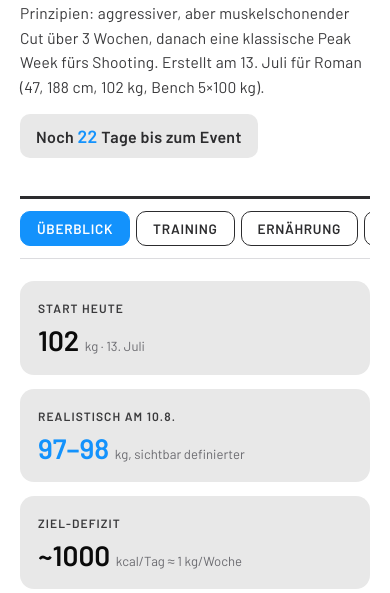
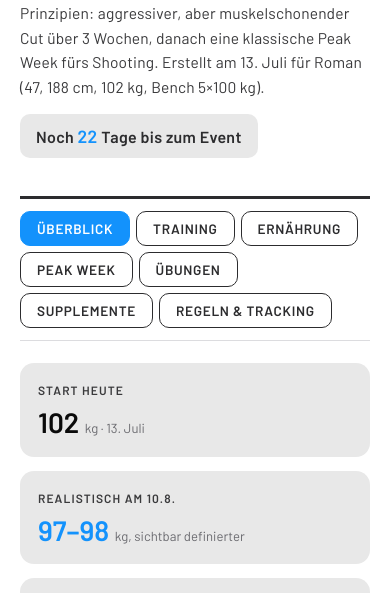
Before and after one commit to rombeer/peak-plan, a plain HTML site: page index.html in a window 390 px wide. Shown: the part 240-833 px from the top of the page. Drawn offline with Linux system fonts and the light colour scheme.

Commit message:
Update nav styles for better layout and responsiveness

```diff
--- a/index.html
+++ b/index.html
@@ -29,8 +29,8 @@
   header p{color:var(--rb-anthrazit2);margin-top:10px;max-width:660px;font-size:.97rem}
   .countdown{display:inline-block;margin:14px 0 20px;background:var(--rb-white-soft);border-radius:10px;padding:8px 16px;font-weight:700;letter-spacing:.02em}
   .countdown b{color:var(--rb-blue);font-size:1.1rem}
-  nav{position:sticky;top:0;z-index:10;background:rgba(255,255,255,.94);backdrop-filter:blur(8px);display:flex;gap:6px;overflow-x:auto;padding:12px 0;border-bottom:1px solid var(--line);margin-bottom:22px}
-  nav button{flex:0 0 auto;background:var(--rb-white);color:var(--rb-anthrazit);border:1.5px solid var(--rb-anthrazit);border-radius:10px;padding:8px 16px;font-family:var(--font-body);font-size:.85rem;font-weight:700;text-transform:uppercase;letter-spacing:.05em;cursor:pointer;transition:.15s}
+  nav{position:sticky;top:0;z-index:10;background:rgba(255,255,255,.94);backdrop-filter:blur(8px);display:flex;flex-wrap:wrap;gap:6px;padding:12px 0;border-bottom:1px solid var(--line);margin-bottom:22px}
+  nav button{background:var(--rb-white);color:var(--rb-anthrazit);border:1.5px solid var(--rb-anthrazit);border-radius:10px;padding:8px 16px;font-family:var(--font-body);font-size:.85rem;font-weight:700;text-transform:uppercase;letter-spacing:.05em;cursor:pointer;transition:.15s}
   nav button.active{background:var(--rb-blue);color:var(--rb-white);border-color:var(--rb-blue)}
   nav button:hover:not(.active){background:var(--rb-white-soft)}
   section{display:none}
```
